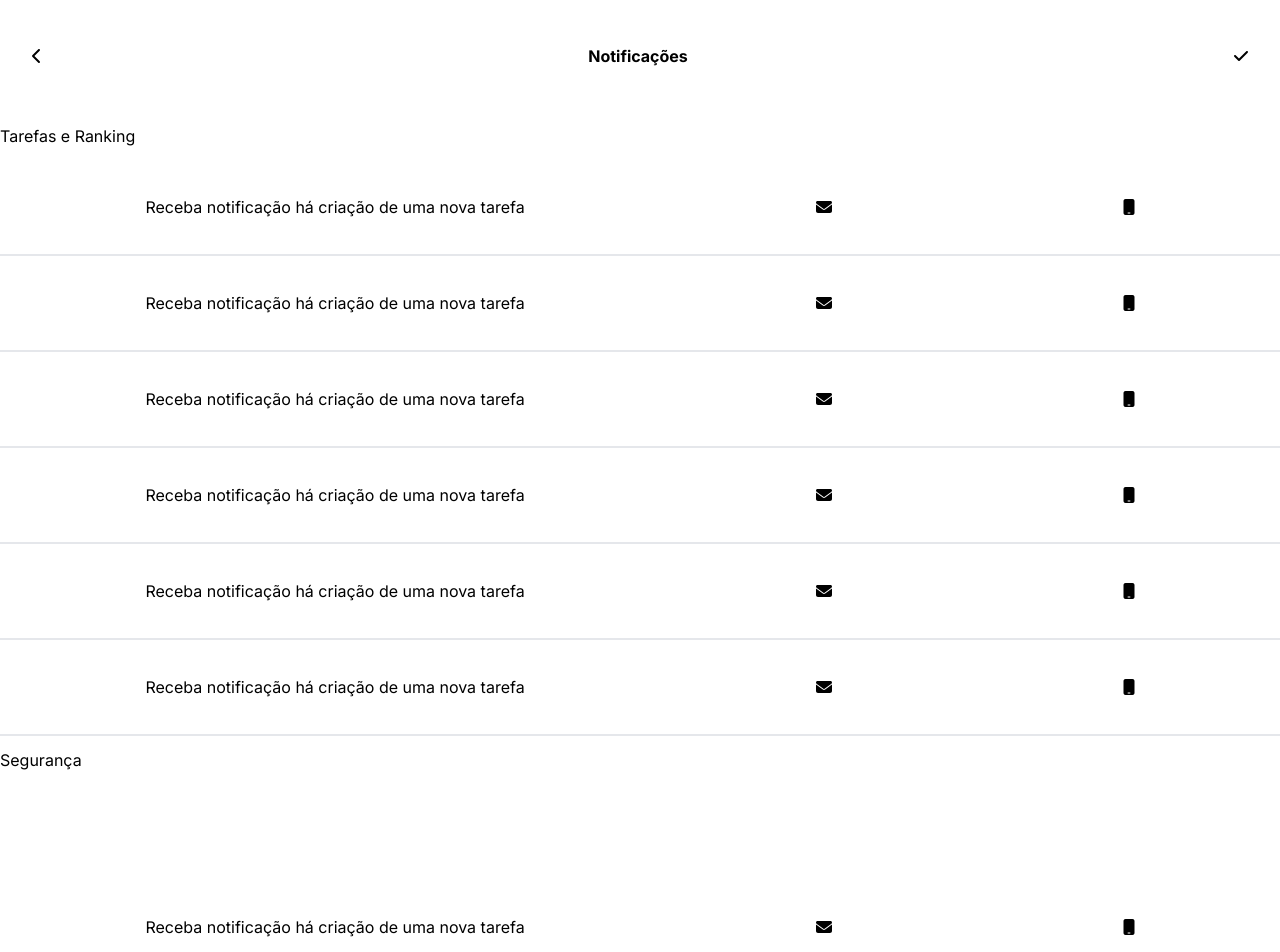
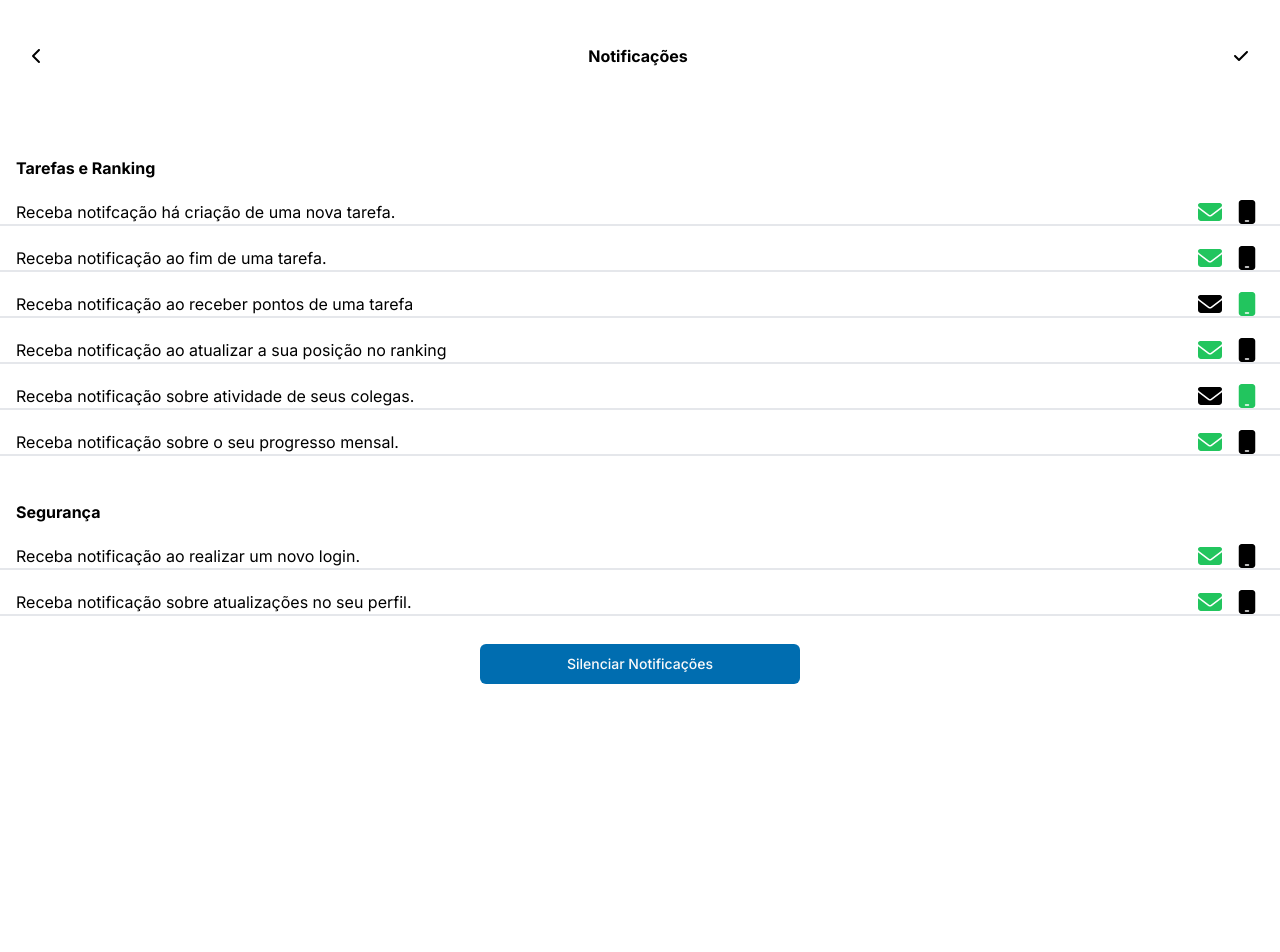
Before and after one commit to 777KML777/NexusWeb, a Next.js app: page /notifications in a window 1280 px wide. Shown: the top 952 px of the page. After the commit the page ends 800 px from the top, so only its background shows below. Built offline with nearby package versions, Linux system fonts and the light colour scheme.

Commit message:
Terminando reajuste na tela de notificação e dando inicio na tela de histórico

```diff
--- /dev/null
+++ b/src/app/history/components/ItemHistory.jsx
@@ -0,0 +1,29 @@
+import { faEnvelope, faMobile } from "@fortawesome/free-solid-svg-icons";
+import { FontAwesomeIcon } from "@fortawesome/react-fontawesome";
+import Link from "next/link";
+
+export default function ItemHistory({ text, colorIcon, colorSeconIcon}) {
+  return (
+    <>
+      <div
+        className={`
+                    border-gray
+                    px-4
+                    border-b-2
+                    mt-2
+                `}
+      >
+        <Link href={"/notifications"} className="flex items-center justify-between">
+          <div>
+            <p>{text}</p>
+          </div>
+
+          <div className="flex">
+            <FontAwesomeIcon className={`px-2 text-2xl ${colorIcon}`} icon={faEnvelope} />
+            <FontAwesomeIcon className={`px-2 text-2xl ${colorSeconIcon}`} icon={faMobile} />
+          </div>
+        </Link>
+      </div>
+    </>
+  );
+}
--- a/src/app/history/page.jsx
+++ b/src/app/history/page.jsx
@@ -1,16 +1,24 @@
 "use client";
 
+import { Avatar, AvatarFallback, AvatarImage } from "@/components/ui/avatar";
+// ExampleComponent.js
+import { FontAwesomeIcon } from "@fortawesome/react-fontawesome";
 import {
-    Avatar,
-    AvatarFallback,
-    AvatarImage,
-} from "@/components/ui/avatar";
-// ExampleComponent.js
-import { FontAwesomeIcon } from '@fortawesome/react-fontawesome';
-import { faArrowRightToBracket, faBars, faBell, faCheck, faChevronLeft, faChevronRight, faCircleExclamation, faEnvelope, faFileLines, faGear, faMobile } from '@fortawesome/free-solid-svg-icons';
-import { faMessage } from '@fortawesome/free-solid-svg-icons';
-import { faClipboard } from '@fortawesome/free-solid-svg-icons';
-
+  faArrowRightToBracket,
+  faBars,
+  faBell,
+  faCheck,
+  faChevronLeft,
+  faChevronRight,
+  faCircleExclamation,
+  faEnvelope,
+  faFileLines,
+  faGear,
+  faMobile,
+} from "@fortawesome/free-solid-svg-icons";
+import { faMessage } from "@fortawesome/free-solid-svg-icons";
+import { faClipboard } from "@fortawesome/free-solid-svg-icons";
+import ItemHistory from "./components/ItemHistory.jsx";
 
 // import { api } from "../../../api/api";
 import { useRouter } from "next/navigation";
@@ -64,13 +72,11 @@ export default function LoginPage() {
                         min-h-28
                     `}
       >
-                <Link
-                    href={"/profile"}
-                >
-
+        <Link href={"/profile"}>
           <FontAwesomeIcon icon={faChevronLeft} />
         </Link>
-                <p className={`
+        <p
+          className={`
                     font-bold
                 `}
         >
@@ -79,145 +85,55 @@ export default function LoginPage() {
         <FontAwesomeIcon icon={faCheck} />
       </div>
 
-            <h2>Tarefas e Ranking</h2>
+      <h2 className="font-bold px-4 mt-8">Pontos na Temporada de Outono</h2>
 
       {/* PRIMEIRA PARTE PARTE  */}
-            <div
-                className="min-h-96 flex flex-col justify-center"
-            >
-                <div
-                    className={`
-                    border-gray
-                    border-b-2
-                    min-h-24
-                    flex
-                    flex-col
-                    justify-center
-                    items-center
-                    `}>
+      <ItemHistory
+        text="Receba notifcação há criação de uma nova tarefa."
+        colorIcon="text-green-500"
+        colorSeconIcon="text-black-900"
+      />
+      <ItemHistory
+        text="Receba notifcação há criação de uma nova tarefa."
+        colorIcon="text-green-500"
+        colorSeconIcon="text-black-900"
+      />
+      <ItemHistory
+        text="Receba notifcação há criação de uma nova tarefa."
+        colorIcon="text-green-500"
+        colorSeconIcon="text-black-900"
+      />
 
-                    <Link
-                        className="flex w-full items-center justify-around"
-                        href={"/me"}
-                    >
+      {/* SEGUNDA PARTE */}
+      <h2 className="font-bold px-4 mt-8">Rankings Passados</h2>
+      <ItemHistory
+        text="Receba notificação ao realizar um novo login."
+        colorIcon="text-green-500"
+        colorSeconIcon="text-black-900"
+      />
+      <ItemHistory
+        text="Receba notificação ao realizar um novo login."
+        colorIcon="text-green-500"
+        colorSeconIcon="text-black-900"
+      />
+      <ItemHistory
+        text="Receba notificação sobre atualizações no seu perfil."
+        colorIcon="text-green-500"
+        colorSeconIcon="text-black-900"
+      />
 
-                        <div className="flex flex-col ">
-                            <p>Cada um no seu quadrado</p>
-                            <p>01/05/2024 10:30:11</p>
-                        </div>
-
-                        <FontAwesomeIcon icon={faEnvelope} />
-                        <FontAwesomeIcon icon={faMobile} />
-                    </Link>
-                </div>
-
-                <div
-                    className={`
-                    border-gray
-                    border-b-2
-                    min-h-24
-                    flex
-                    flex-col
-                    justify-center
-                    items-center
-                    `}>
-
-                    <Link
-                        className="flex w-full items-center justify-around"
-                        href={"/me"}
-                    >
-
-                        <div className="flex flex-col ">
-                            <p>Receba notificação há criação de uma nova tarefa</p>
-                        </div>
-
-                        <FontAwesomeIcon icon={faEnvelope} />
-                        <FontAwesomeIcon icon={faMobile} />
-                    </Link>
-                </div>
-                <div
-                    className={`
-                    border-gray
-                    border-b-2
-                    min-h-24
-                    flex
-                    flex-col
-                    justify-center
-                    items-center
-                    `}>
-
-                    <Link
-                        className="flex w-full items-center justify-around"
-                        href={"/me"}
-                    >
-
-                        <div className="flex flex-col ">
-                            <p>Receba notificação há criação de uma nova tarefa</p>
-                        </div>
-
-                        <FontAwesomeIcon icon={faEnvelope} />
-                        <FontAwesomeIcon icon={faMobile} />
-                    </Link>
-                </div>
-
-            </div>
-
-            <h2>Segurança</h2>
-
-            {/* SEGUNDA PARTE  */}
-            <div
-                className="min-h-96 flex flex-col justify-center"
-            >
-                <div
-                    className={`
-                    border-gray
-                    border-b-2
-                    min-h-24
-                    flex
-                    flex-col
-                    justify-center
-                    items-center
-                    `}>
-
-                    <Link
-                        className="flex w-full items-center justify-around"
-                        href={"/me"}
-                    >
-
-                        <div className="flex flex-col ">
-                            <p>Receba notificação há criação de uma nova tarefa</p>
-                        </div>
-
-                        <FontAwesomeIcon icon={faEnvelope} />
-                        <FontAwesomeIcon icon={faMobile} />
-                    </Link>
-                </div>
-
-                <div
-                    className={`
-                    border-gray
-                    border-b-2
-                    min-h-24
-                    flex
-                    flex-col
-                    justify-center
-                    items-center
-                    `}>
-
-                    <Link
-                        className="flex w-full items-center justify-around"
-                        href={"/me"}
-                    >
-
-                        <div className="flex flex-col ">
-                            <p>Receba notificação há criação de uma nova tarefa</p>
-                        </div>
-
-                        <FontAwesomeIcon icon={faEnvelope} />
-                        <FontAwesomeIcon icon={faMobile} />
-                    </Link>
-                </div>
-            </div>
+      {/* TERCEIRA PARTE */}
+      <h2 className="font-bold px-4 mt-8">Recompensas</h2>
+      <ItemHistory
+        text="Receba notificação ao realizar um novo login."
+        colorIcon="text-green-500"
+        colorSeconIcon="text-black-900"
+      />
+      <ItemHistory
+        text="Receba notificação ao realizar um novo login."
+        colorIcon="text-green-500"
+        colorSeconIcon="text-black-900"
+      />
     </div>
   );
 }
--- /dev/null
+++ b/src/app/notifications/components/ItemNotification.jsx
@@ -0,0 +1,29 @@
+import { faEnvelope, faMobile } from "@fortawesome/free-solid-svg-icons";
+import { FontAwesomeIcon } from "@fortawesome/react-fontawesome";
+import Link from "next/link";
+
+export default function ItemNofification({ text, colorIcon, colorSeconIcon}) {
+  return (
+    <>
+      <div
+        className={`
+                    border-gray
+                    px-4
+                    border-b-2
+                    mt-2
+                `}
+      >
+        <Link href={"/notifications"} className="flex items-center justify-between">
+          <div>
+            <p>{text}</p>
+          </div>
+
+          <div className="flex">
+            <FontAwesomeIcon className={`px-2 text-2xl ${colorIcon}`} icon={faEnvelope} />
+            <FontAwesomeIcon className={`px-2 text-2xl ${colorSeconIcon}`} icon={faMobile} />
+          </div>
+        </Link>
+      </div>
+    </>
+  );
+}
--- a/src/app/notifications/page.jsx
+++ b/src/app/notifications/page.jsx
@@ -10,7 +10,7 @@ import { FontAwesomeIcon } from '@fortawesome/react-fontawesome';
 import { faArrowRightToBracket, faBars, faBell, faCheck, faChevronLeft, faChevronRight, faCircleExclamation, faEnvelope, faFileLines, faGear, faMobile } from '@fortawesome/free-solid-svg-icons';
 import { faMessage } from '@fortawesome/free-solid-svg-icons';
 import { faClipboard } from '@fortawesome/free-solid-svg-icons';
-
+import ItemNotification from './components/ItemNotification.jsx';
 
 // import { api } from "../../../api/api";
 import { useRouter } from "next/navigation";
@@ -79,220 +79,26 @@ export default function LoginPage() {
                 <FontAwesomeIcon icon={faCheck} />
             </div>
 
-            <h2>Tarefas e Ranking</h2>
+            <h2 className='font-bold px-4 mt-8'>Tarefas e Ranking</h2>
 
             {/* PRIMEIRA PARTE PARTE  */}
-            <div
-                className="min-h-96 flex flex-col justify-center"
-            >
-                <div
-                    className={`
-                    border-gray
-                    border-b-2
-                    min-h-24
-                    flex
-                    flex-col
-                    justify-center
-                    items-center
-                    `}>
+            <ItemNotification text="Receba notifcação há criação de uma nova tarefa."  colorIcon="text-green-500" colorSeconIcon="text-black-900"/>
+            <ItemNotification text="Receba notificação ao fim de uma tarefa."  colorIcon="text-green-500" colorSeconIcon="text-black-900" />
+            <ItemNotification text="Receba notificação ao receber pontos de uma tarefa" colorSeconIcon="text-green-500" colorIcon="text-black-900" />
+            <ItemNotification text="Receba notificação ao atualizar a sua posição no ranking"  colorIcon="text-green-500" colorSeconIcon="text-black-900"/>
+            <ItemNotification text="Receba notificação sobre atividade de seus colegas." colorSeconIcon="text-green-500" colorIcon="text-black-900"/>
+            <ItemNotification text="Receba notificação sobre o seu progresso mensal."  colorIcon="text-green-500" colorSeconIcon="text-black-900"/>
 
-                    <Link
-                        className="flex w-full items-center justify-around"
-                        href={"/me"}
-                    >
-
-                        <div className="flex flex-col ">
-                            <p>Receba notificação há criação de uma nova tarefa</p>
-                        </div>
-
-                        <FontAwesomeIcon icon={faEnvelope} />
-                        <FontAwesomeIcon icon={faMobile} />
-                    </Link>
-                </div>
-                <div
-                    className={`
-                    border-gray
-                    border-b-2
-                    min-h-24
-                    flex
-                    flex-col
-                    justify-center
-                    items-center
-                    `}>
-
-                    <Link
-                        className="flex w-full items-center justify-around"
-                        href={"/me"}
-                    >
-
-                        <div className="flex flex-col ">
-                            <p>Receba notificação há criação de uma nova tarefa</p>
-                        </div>
-
-                        <FontAwesomeIcon icon={faEnvelope} />
-                        <FontAwesomeIcon icon={faMobile} />
-                    </Link>
-                </div>
-                <div
-                    className={`
-                    border-gray
-                    border-b-2
-                    min-h-24
-                    flex
-                    flex-col
-                    justify-center
-                    items-center
-                    `}>
-
-                    <Link
-                        className="flex w-full items-center justify-around"
-                        href={"/me"}
-                    >
-
-                        <div className="flex flex-col ">
-                            <p>Receba notificação há criação de uma nova tarefa</p>
-                        </div>
-
-                        <FontAwesomeIcon icon={faEnvelope} />
-                        <FontAwesomeIcon icon={faMobile} />
-                    </Link>
-                </div>
-                <div
-                    className={`
-                    border-gray
-                    border-b-2
-                    min-h-24
-                    flex
-                    flex-col
-                    justify-center
-                    items-center
-                    `}>
-
-                    <Link
-                        className="flex w-full items-center justify-around"
-                        href={"/me"}
-                    >
-
-                        <div className="flex flex-col ">
-                            <p>Receba notificação há criação de uma nova tarefa</p>
-                        </div>
-
-                        <FontAwesomeIcon icon={faEnvelope} />
-                        <FontAwesomeIcon icon={faMobile} />
-                    </Link>
-                </div>
-                <div
-                    className={`
-                    border-gray
-                    border-b-2
-                    min-h-24
-                    flex
-                    flex-col
-                    justify-center
-                    items-center
-                    `}>
-
-                    <Link
-                        className="flex w-full items-center justify-around"
-                        href={"/me"}
-                    >
-
-                        <div className="flex flex-col ">
-                            <p>Receba notificação há criação de uma nova tarefa</p>
-                        </div>
-
-                        <FontAwesomeIcon icon={faEnvelope} />
-                        <FontAwesomeIcon icon={faMobile} />
-                    </Link>
-                </div>
-                <div
-                    className={`
-                    border-gray
-                    border-b-2
-                    min-h-24
-                    flex
-                    flex-col
-                    justify-center
-                    items-center
-                    `}>
-
-                    <Link
-                        className="flex w-full items-center justify-around"
-                        href={"/me"}
-                    >
-
-                        <div className="flex flex-col ">
-                            <p>Receba notificação há criação de uma nova tarefa</p>
-                        </div>
-
-                        <FontAwesomeIcon icon={faEnvelope} />
-                        <FontAwesomeIcon icon={faMobile} />
-                    </Link>
-                </div>
-
-            </div>
-
-            <h2>Segurança</h2>
-
-            {/* SEGUNDA PARTE  */}
-            <div
-                className="min-h-96 flex flex-col justify-center"
-            >
-                <div
-                    className={`
-                    border-gray
-                    border-b-2
-                    min-h-24
-                    flex
-                    flex-col
-                    justify-center
-                    items-center
-                    `}>
-
-                    <Link
-                        className="flex w-full items-center justify-around"
-                        href={"/me"}
-                    >
-
-                        <div className="flex flex-col ">
-                            <p>Receba notificação há criação de uma nova tarefa</p>
-                        </div>
-
-                        <FontAwesomeIcon icon={faEnvelope} />
-                        <FontAwesomeIcon icon={faMobile} />
-                    </Link>
-                </div>
-
-                <div
-                    className={`
-                    border-gray
-                    border-b-2
-                    min-h-24
-                    flex
-                    flex-col
-                    justify-center
-                    items-center
-                    `}>
-
-                    <Link
-                        className="flex w-full items-center justify-around"
-                        href={"/me"}
-                    >
-
-                        <div className="flex flex-col ">
-                            <p>Receba notificação há criação de uma nova tarefa</p>
-                        </div>
-
-                        <FontAwesomeIcon icon={faEnvelope} />
-                        <FontAwesomeIcon icon={faMobile} />
-                    </Link>
-                </div>
-            </div>
+            {/* SEGUNDA PARTE */}
+            <h2 className='font-bold px-4 mt-8'>Segurança</h2>
+            <ItemNotification text="Receba notificação ao realizar um novo login." colorIcon="text-green-500" colorSeconIcon="text-black-900"/>
+            <ItemNotification text="Receba notificação sobre atualizações no seu perfil."  colorIcon="text-green-500" colorSeconIcon="text-black-900" />
 
             {/* TERCEIRA PARTE */}
             <Button
                 className={
                     `
+                    self-center
                     min-w-80
                     bg-[#006DB0]
                     mt-4
```
Lines whose indentation alone changed are shown as unchanged.
